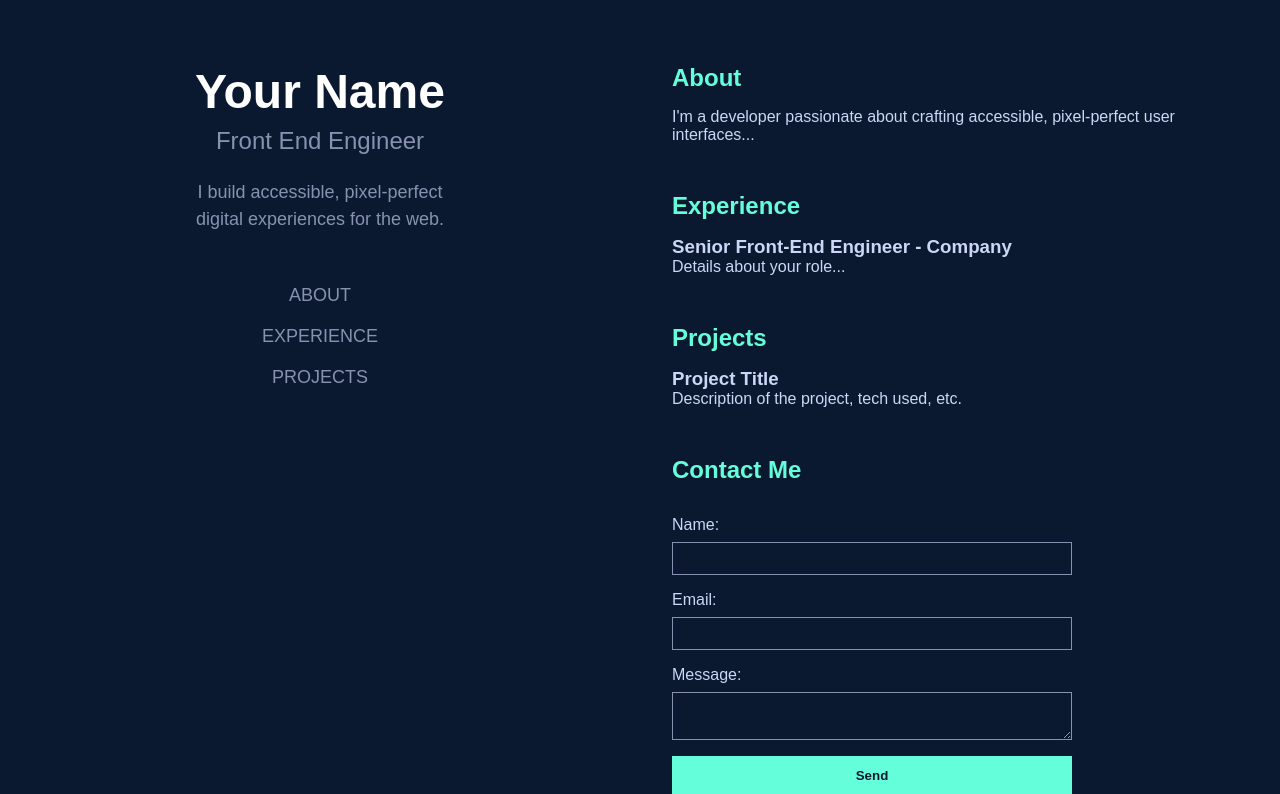
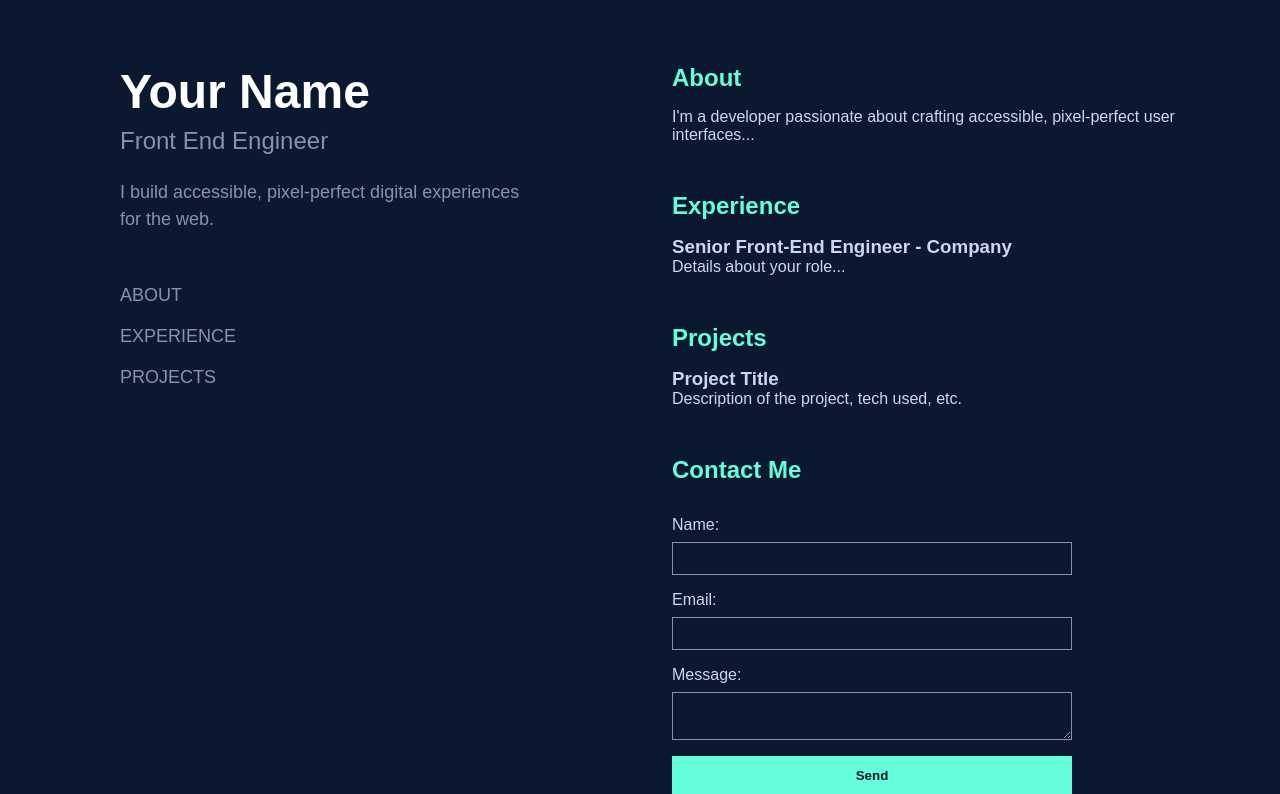
Before and after one commit to afisher97/personalSite, a Flask app: page / in a window 1280 px wide. Shown: the top 794 px of the page. Run offline with Flask 3, Linux system fonts and the light colour scheme.

Commit message:
Core organization of site complete. Sidebar + main page.

```diff
--- a/static/css/main.css
+++ b/static/css/main.css
@@ -39,9 +39,31 @@ body {
   background-color: #0a192f;
 }
 
+/* Make a narrower content area for the text, left-aligned */
+.sidebar h1,
+.sidebar .subtitle,
+.sidebar .intro,
+.sidebar nav {
+  /* Left-align the text */
+  text-align: left;
+  /* Constrain width so it doesn’t stretch too far */
+  max-width: 400px;
+  width: 100%;
+  margin: 0 auto;  /* Keep this block centered horizontally within .sidebar */
+}
+
+/* Remove extra spacing given by the HTML <p> tag */
+.sidebar .intro {
+  margin-top: 0;
+  margin-bottom: 2rem;
+  font-size: 1.125rem;   /* ~18px */
+  line-height: 1.5;
+  color: #8892b0;
+}
+
 /* Big Name */
 .sidebar h1 {
-  font-size: 3rem;       /* Large font for name */
+  font-size: 3rem;
   font-weight: 700;
   color: #ffffff;
   margin-bottom: 0.5rem;
@@ -53,15 +75,6 @@ body {
   font-weight: 400;
   color: #8892b0;
   margin-bottom: 1.5rem;
-}
-
-/* Short paragraph below subtitle */
-.sidebar .intro {
-  font-size: 1.125rem;   /* ~18px */
-  line-height: 1.5;
-  color: #8892b0;
-  max-width: 250px;      /* Keep it from going too wide */
-  margin-bottom: 2rem;
 }
 
 /* Nav links */
--- a/templates/base.html
+++ b/templates/base.html
@@ -13,9 +13,7 @@
     <aside class="sidebar">
         <h1>Your Name</h1>
         <h2 class="subtitle">Front End Engineer</h2>
-        <p class="intro">
-            I build accessible, pixel-perfect digital experiences for the web.
-        </p>
+        <p class="intro">I build accessible, pixel-perfect digital experiences for the web.</p>
         <nav>
             <ul>
             <li><a href="#about">ABOUT</a></li>
```
